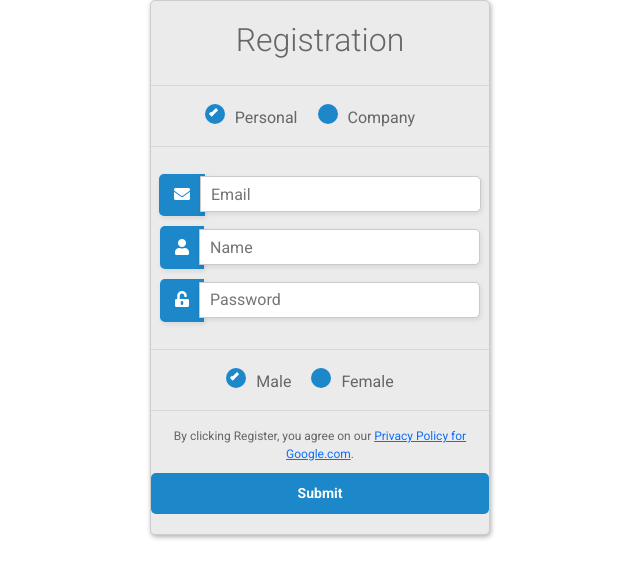
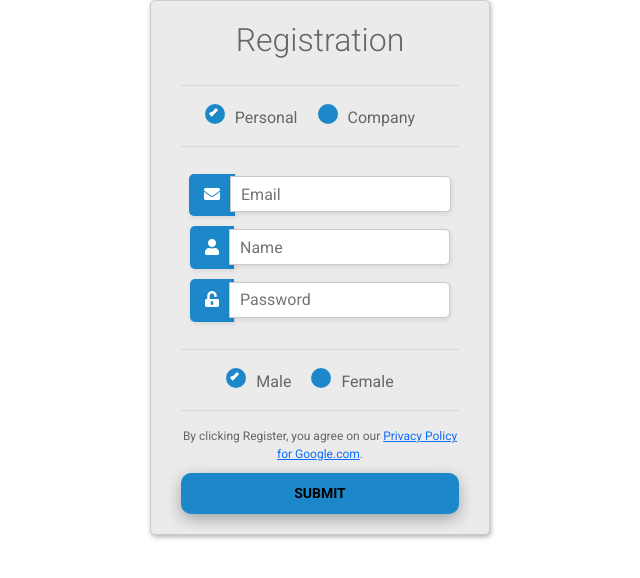
Before and after one commit to Dinesh-Jadhav-15/react-prac, a React (Create React App) app in the folder reactpractise/: page / in a window 1280 px wide. Shown: the top 578 px of the page, without its empty margins (320-960 px from the left). Built offline with nearby package versions, Linux system fonts and the light colour scheme.

Commit message:
Added forms Designs

```diff
--- a/reactpractise/src/components/form/Forms.css
+++ b/reactpractise/src/components/form/Forms.css
@@ -1,11 +1,11 @@
 * {
     padding: 0%;
     margin: 0%;
-    /* display: flex;
-    justify-content: center;
-    height: 100%; */
 }
 
+.main-wrapper {
+    margin-top: 3%;
+}
 
 div,
 h1,
@@ -48,7 +48,7 @@ hr {
 }
 
 form {
-    /* margin: 0 30px; */
+    margin: 0 30px;
 }
 
 .account-type,
@@ -135,6 +135,20 @@ input[type=password] {
 }
 
 button {
+    background: transparent;
+    background: #1c87c9;
+    font-size: 14px;
+    text-transform: uppercase;
+    font-weight: 600;
+    border: none;
+    padding: 10px 0px;
+    margin: 10px auto;
+    perspective: 30rem;
+    border-radius: 10px;
+    box-shadow: 0 5px 15px rgba(0, 0, 0, .308);
+    width: 100%;
+
+    /*
     width: 100%;
     padding: 10px 0;
     margin: 10px auto;
@@ -143,9 +157,41 @@ button {
     background: #1c87c9;
     font-size: 14px;
     font-weight: 600;
-    color: #fff;
+     */
 }
 
 button:hover {
-    background: #26a9e0;
+    background: rgb(2, 0, 36);
+    background: linear-gradient(90deg, rgba(2, 0, 36, 1) 0%, rgba(9, 92, 121, 0.4095763305322129) 35%, rgba(0, 245, 255, 0.8801645658263305) 100%);
 }
+
+
+/*
+
+button::before {
+    content: '';
+    display: block;
+    position: absolute;
+    width: 100%;
+    height: 100%;
+    top: 0%;
+    left: 0%;
+    border-radius: 10px;
+    background: rgb(2,0,36);
+    background: linear-gradient(90deg, rgba(2,0,36,1) 0%, rgba(9,92,121,0.4095763305322129) 35%, rgba(0,245,255,0.8801645658263305) 100%);    z-index: 1;
+}
+
+button:hover::before {
+    animation: rotate 1s;
+    transition: all .5s;
+}
+
+@keyframes rotate {
+    0% {
+        transform: rotateY(180deg);
+    }
+
+    100% {
+        transform: rotateY(360deg);
+    }
+} */
```
